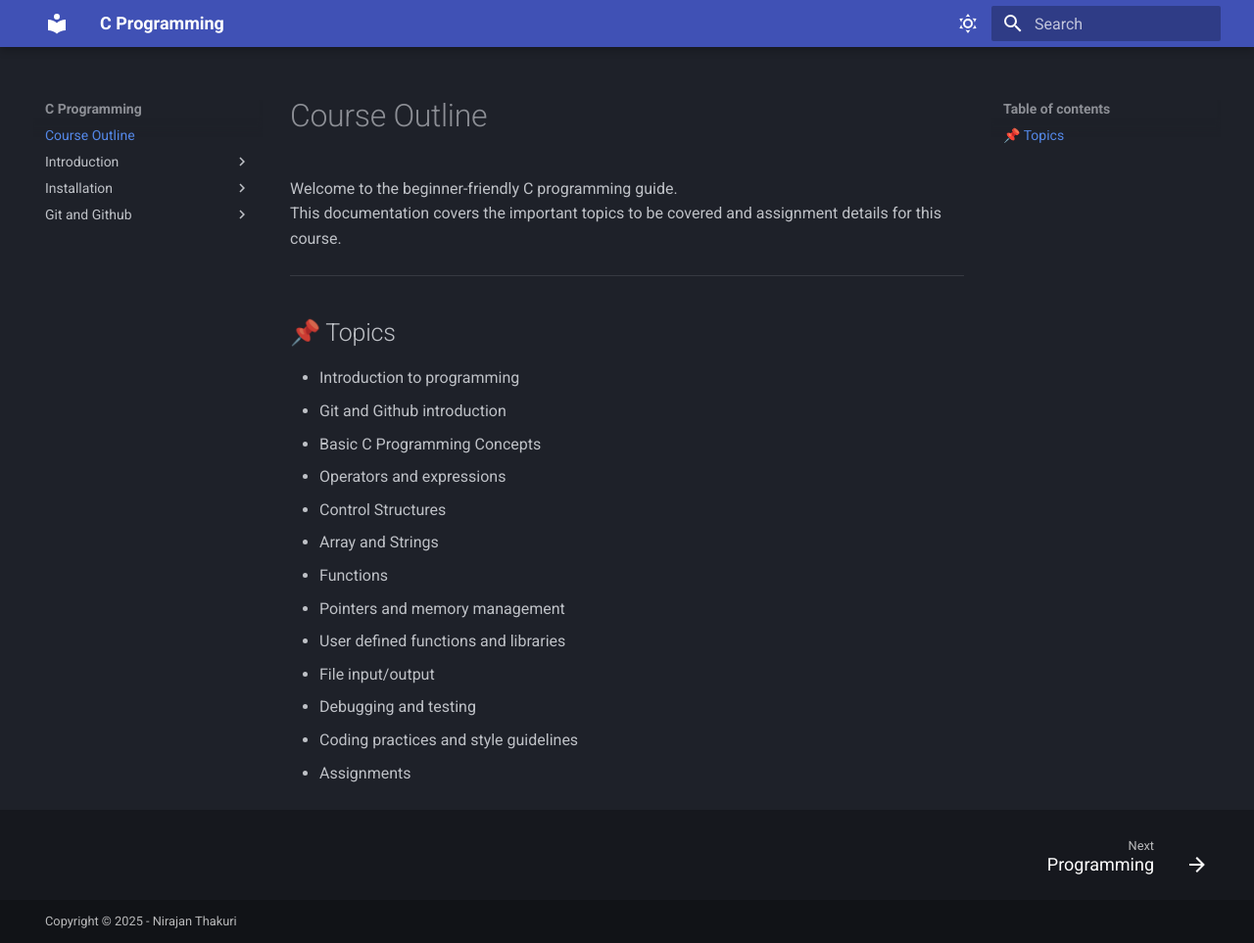
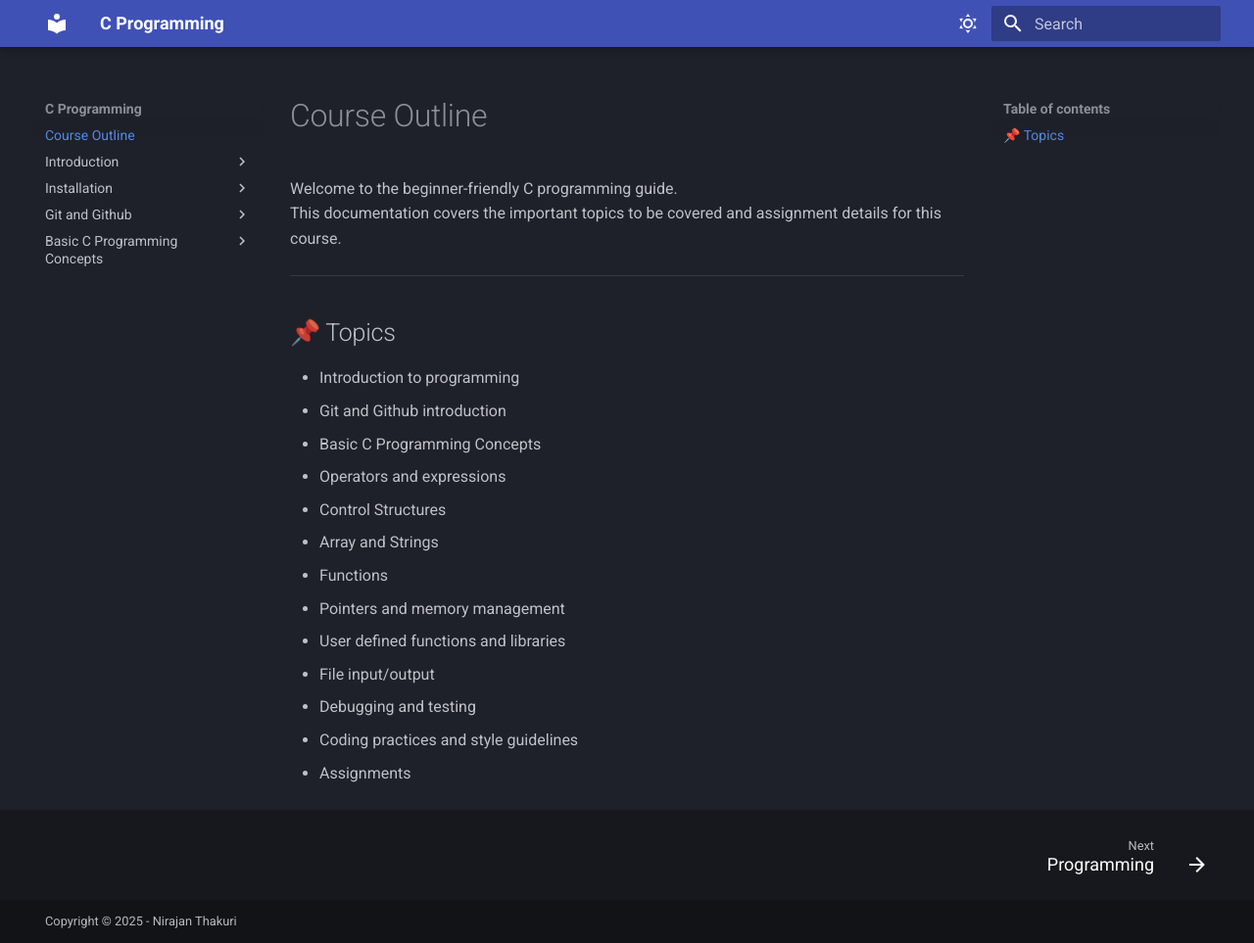
Before and after one commit to nirajan10/C-notes, an MkDocs documentation site: the page built from docs/index.md, in a window 1280 px wide and 963 px high. Shown: the whole window at 98% size. Built offline with MkDocs 1.6.1 and Material for MkDocs 9.7.7, drawn with Linux system fonts in a browser that asks for light colours; part of the change alters nothing that is shown.

Commit message:
V proogramming basics

```diff
--- a/mkdocs.yml
+++ b/mkdocs.yml
@@ -27,14 +27,14 @@ nav:
       - Undo changes: git-undoing-changes.md
       - Gitignore: gitignore.md
       - Fork: git_fork.md
-  # - Basic C Programming Concepts:
-  #     - Statements: statements.md
-  #     - Declarations: declarations.md
-  #     - Comments: comments.md
-  #     - Variables: variables.md
-  #     - Input: inputs.md
-  #     - Output: output.md
-  #     - Escape sequences: escape_sequences.md
+  - Basic C Programming Concepts:
+      - Statements: statements.md
+      - Declarations: declarations.md
+      - Comments: comments.md
+      - Variables: variables.md
+      - Input: inputs.md
+      - Output: output.md
+      - Escape sequences: escape_sequences.md
   # - Operator and expression: operators_and_expressions.md
   # - Control Structure:
   #     - Introduction: conditionals.md
```
